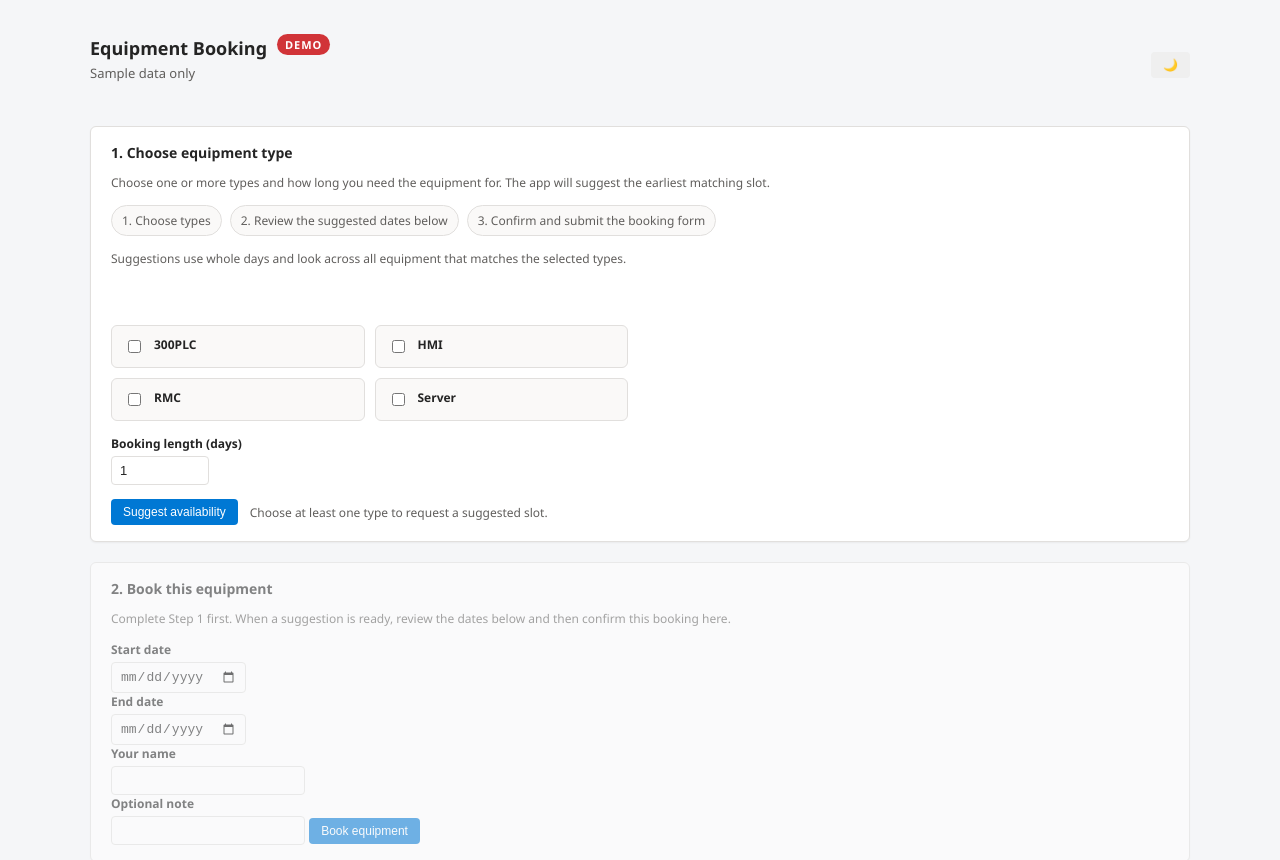
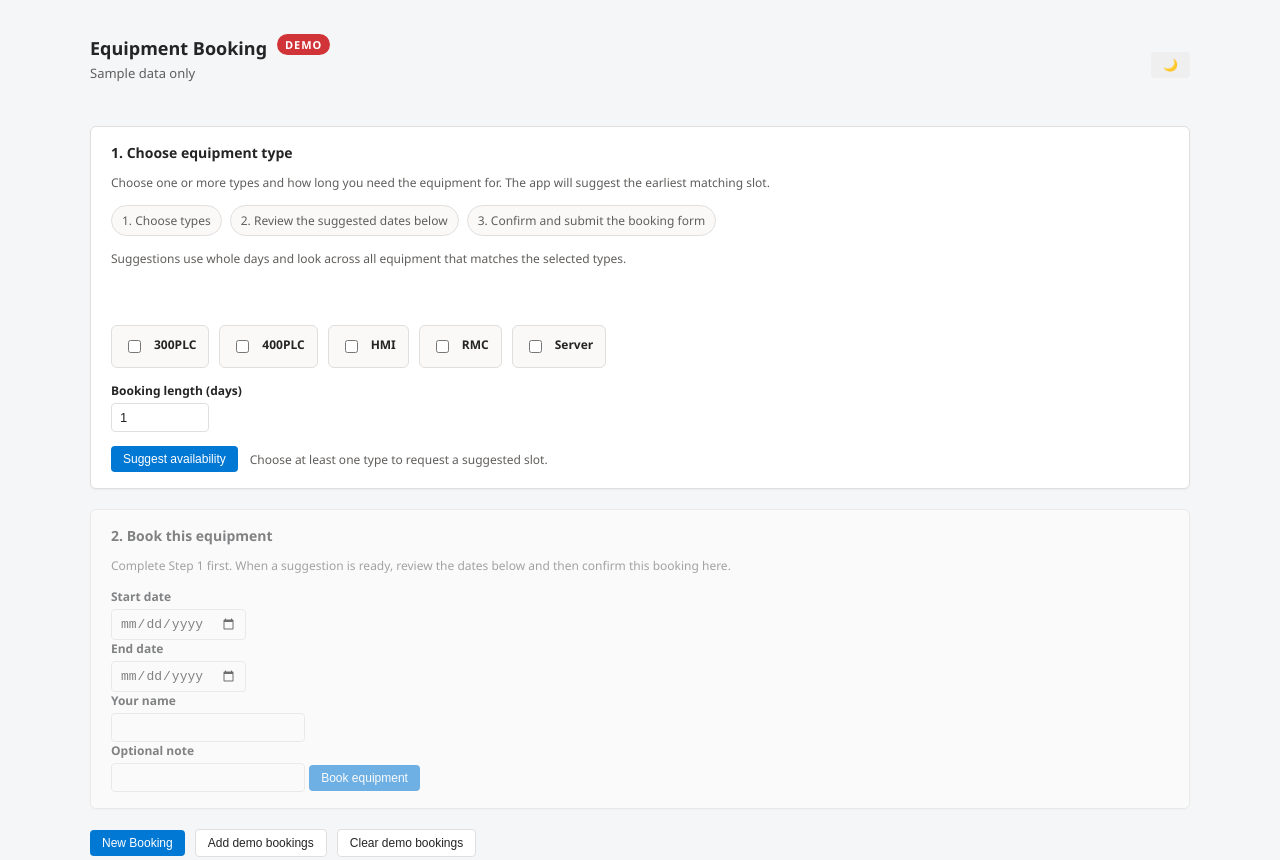
Before and after one commit to Renateche/Booking-System, a website: page docs/index.html in a window 1280 px wide. Shown: the top 860 px of the page. Drawn offline with Linux system fonts and the light colour scheme.

Commit message:
Add 6-column grid layout for equipment types on large screens

```diff
--- a/docs/demo-api.js
+++ b/docs/demo-api.js
@@ -9,7 +9,7 @@
       model: 'Industrial PC',
       ip_address: '192.168.6.1',
       OS: 'Windows 10',
-      cimplicity_version: '9.5'
+      cimplicity_version: 'Cimplicity 8.2'
     },
     {
       id: 2,
@@ -18,7 +18,7 @@
       model: 'Industrial PC',
       ip_address: '192.168.6.2',
       OS: 'Windows 10',
-      cimplicity_version: '11.0'
+      cimplicity_version: 'Cimplicity 2023'
     },
     {
       id: 3,
@@ -44,7 +44,7 @@
       equipment_type: 'Server',
       model: 'Virtual Machine',
       ip_address: '192.168.6.20',
-      OS: 'Windows Server 2019',
+      OS: null,
       cimplicity_version: null
     },
     {
@@ -53,7 +53,7 @@
       equipment_type: 'Server',
       model: 'Virtual Machine',
       ip_address: '192.168.6.21',
-      OS: 'Windows Server 2022',
+      OS: null,
       cimplicity_version: null
     },
     {
@@ -71,6 +71,24 @@
       equipment_type: '300PLC',
       model: 'PLC Rack',
       ip_address: '192.168.6.41',
+      OS: null,
+      cimplicity_version: null
+    },
+    {
+      id: 9,
+      name: '400-PLC01',
+      equipment_type: '400PLC',
+      model: 'PLC Rack',
+      ip_address: '192.168.6.42',
+      OS: null,
+      cimplicity_version: null
+    },
+    {
+      id: 10,
+      name: '400-PLC02',
+      equipment_type: '400PLC',
+      model: 'PLC Rack',
+      ip_address: '192.168.6.43',
       OS: null,
       cimplicity_version: null
     }
@@ -441,13 +459,17 @@
     }
 
     if (url.pathname === '/equipment-types' && method === 'GET') {
-      const types = [...new Set(demoEquipment.map((e) => e.equipment_type))].sort((l, r) => l.localeCompare(r));
+      const types = [...new Set(demoEquipment.map((e) => e.equipment_type))].sort((l, r) =>
+        l.localeCompare(r)
+      );
       return {
         status: 200,
         body: types.map((type) => {
           const items = demoEquipment.filter((e) => e.equipment_type === type);
           const osOptions = [...new Set(items.map((e) => e.OS).filter(Boolean))].sort();
-          const versionOptions = [...new Set(items.map((e) => e.cimplicity_version).filter(Boolean))].sort();
+          const versionOptions = [
+            ...new Set(items.map((e) => e.cimplicity_version).filter(Boolean))
+          ].sort();
           return { type, osOptions, versionOptions };
         })
       };
@@ -473,7 +495,11 @@
       }
 
       const requirements = (() => {
-        try { return JSON.parse(url.searchParams.get('requirements') || '{}'); } catch (_) { return {}; }
+        try {
+          return JSON.parse(url.searchParams.get('requirements') || '{}');
+        } catch (_) {
+          return {};
+        }
       })();
 
       return {
--- a/docs/index.html
+++ b/docs/index.html
@@ -748,6 +748,10 @@
           flex-direction: column;
         }
 
+        .type-options {
+          grid-template-columns: repeat(6, 1fr);
+        }
+
         #suggestedSlotCard {
           margin-top: 0;
         }
```
Also changed, not shown: public/index.html (+4 -0 lines).
